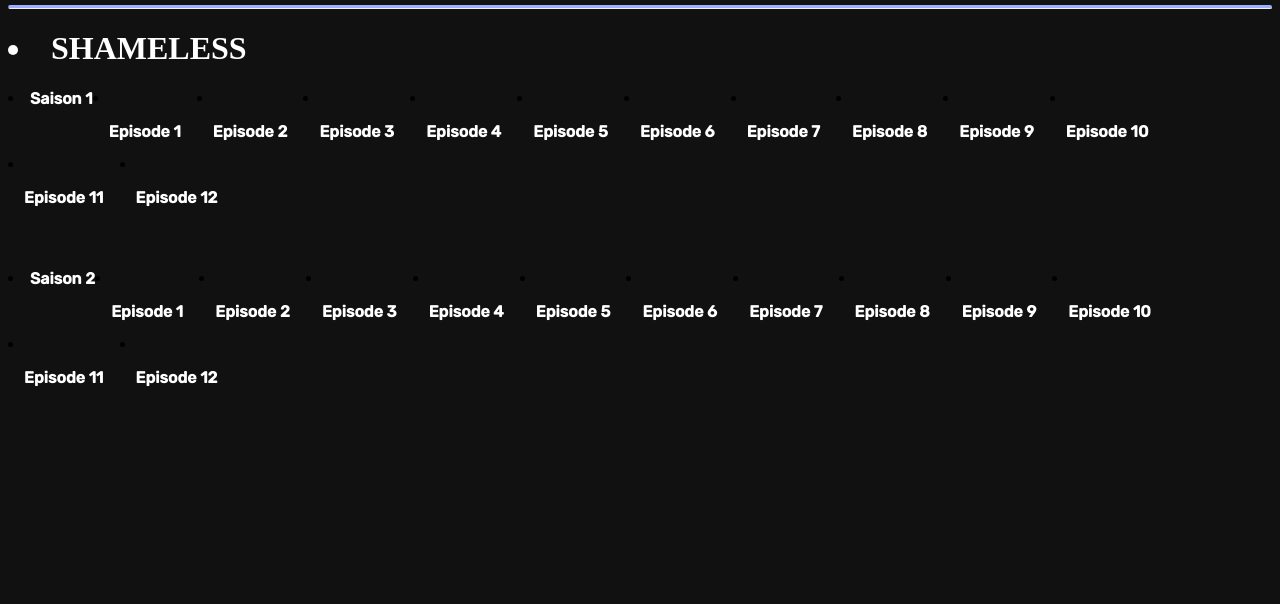
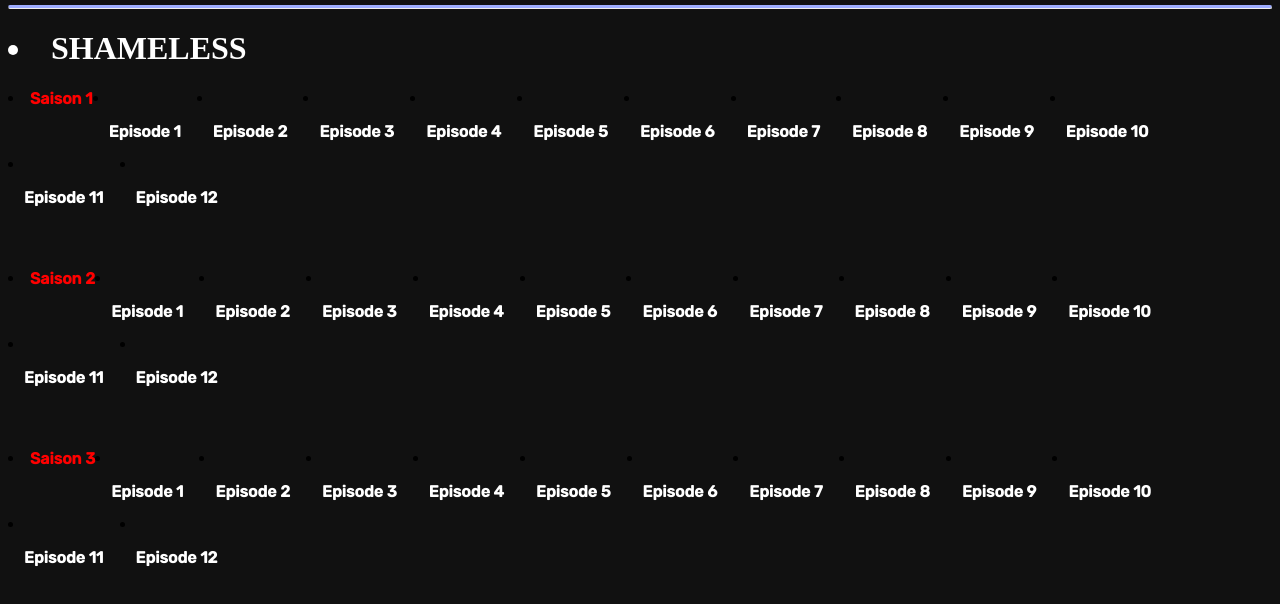
Before and after one commit to weaside/Shameles, a plain HTML site: page index.html in a window 1280 px wide. Shown: the part 58-662 px from the top of the page. Drawn offline with Linux system fonts and the light colour scheme.

Commit message:
Update index.html

```diff
--- a/index.html
+++ b/index.html
@@ -56,7 +56,7 @@
 </body>
 </html>
 <h1><strong><font color="white"><li class="logo"></li>SHAMELESS</li></font></strong></h1>
-<li class="logo"><strong><font color="white">Saison 1</li></font></strong></li>
+<li class="logo"><strong><font color="red">Saison 1</li></font></strong></li>
     <li class="logo"><strong><a href="https://uqload.org/d7n9c8ml07ti.html"> Episode 1</a></li></strong></li>
     <li class="logo"><strong><a href="https://uqload.com/qry0xmrl9vjl.html"> Episode 2</a></li></strong></li>
     <li class="logo"><strong><a href="https://uqload.org/unaaug03j9ga.html"> Episode 3</a></li></strong></li>
@@ -79,11 +79,7 @@
     <br>
     <br>
     <br>
-
-
-
-
-    <li class="logo"><strong><font color="white">Saison 2</li></font></strong></li>
+    <li class="logo"><strong><font color="red">Saison 2</li></font></strong></li>
     <li class="logo"><strong><a href="https://uqload.org/5e2eetu7ak1a.html"> Episode 1</a></li></strong></li>
     <li class="logo"><strong><a href="https://uqload.org/jdlzql8g8ohx.html"> Episode 2</a></li></strong></li>
     <li class="logo"><strong><a href="https://uqload.org/454e28vriko1.html"> Episode 3</a></li></strong></li>
@@ -96,3 +92,26 @@
     <li class="logo"><strong><a href="https://uqload.org/6vnfgchqm2xw.html"> Episode 10</a></li></strong></li>
     <li class="logo"><strong><a href="https://uqload.org/9tehpnoqqf3f.html"> Episode 11</a></li></strong></li>
     <li class="logo"><strong><a href="https://uqload.org/8bqtb9ts5h88.html"> Episode 12</a></li></strong></li>
+    <br>
+    <br>
+    <br>
+    <br>
+    <br>
+    <br>
+    <br>
+    <br>
+    <br>
+    <br>
+    <li class="logo"><strong><font color="red">Saison 3</li></font></strong></li>
+    <li class="logo"><strong><a href="https://uqload.org/7qabndqguusa.html"> Episode 1</a></li></strong></li>
+    <li class="logo"><strong><a href="https://uqload.org/h6v9wzlt505r.html"> Episode 2</a></li></strong></li>
+    <li class="logo"><strong><a href="https://uqload.org/f96qoh8ujej1.html"> Episode 3</a></li></strong></li>
+    <li class="logo"><strong><a href="https://uqload.org/2isbpg9ls1n9.html"> Episode 4</a></li></strong></li>
+    <li class="logo"><strong><a href="https://uqload.org/o60drq4ho1dy.html"> Episode 5</a></li></strong></li>
+    <li class="logo"><strong><a href="https://uqload.org/ng1o14balpd4.html"> Episode 6</a></li></strong></li>
+    <li class="logo"><strong><a href="https://uqload.org/1h4y778i50s4.html"> Episode 7</a></li></strong></li>
+    <li class="logo"><strong><a href="https://uqload.org/1xiqp92d7ww8.html"> Episode 8</a></li></strong></li>
+    <li class="logo"><strong><a href="https://uqload.org/r0ou1r9pzzjx.html"> Episode 9</a></li></strong></li>
+    <li class="logo"><strong><a href="https://uqload.com/l2xc0tlnjwlw.html"> Episode 10</a></li></strong></li>
+    <li class="logo"><strong><a href="https://uqload.org/2wml92mv2a8j.html"> Episode 11</a></li></strong></li>
+    <li class="logo"><strong><a href="https://uqload.org/bleijdpfvxh9.html"> Episode 12</a></li></strong></li>
```
